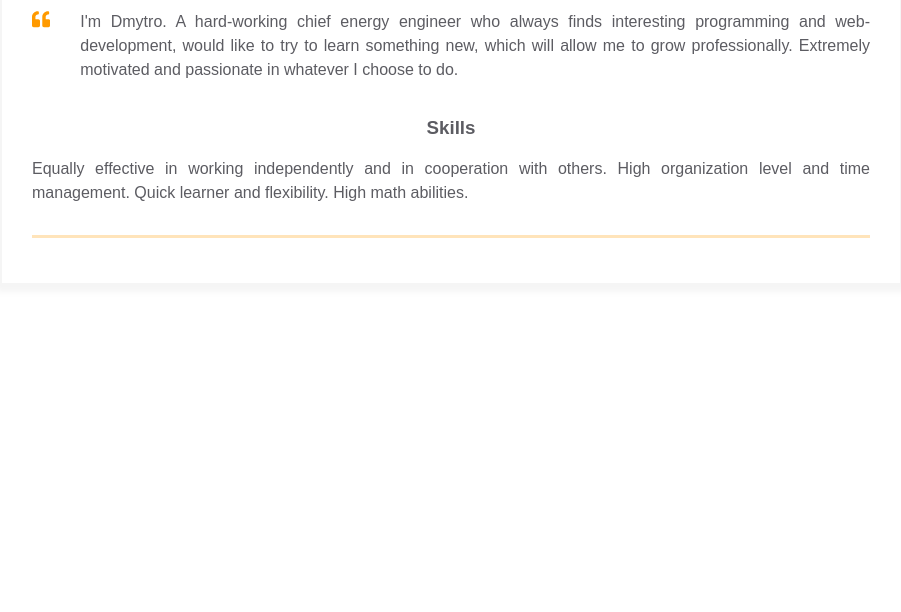
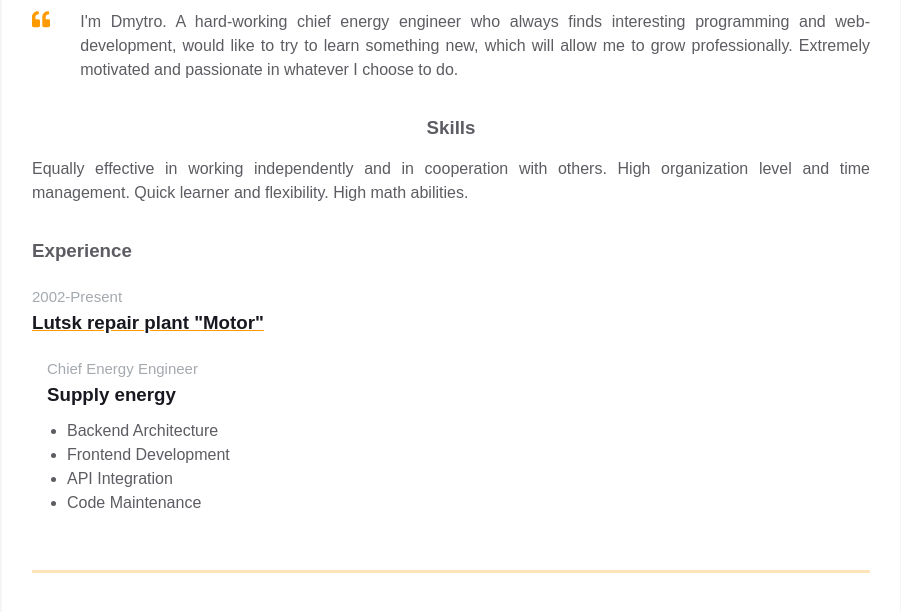
Before and after one commit to NDimich/homepage, a plain HTML site: page index.html in a window 1280 px wide. Shown: the part 324-936 px from the top of the page, without its empty margins (189-1090 px from the left). Before the commit the page ends 800 px from the top, so only its background shows below. Drawn offline with Linux system fonts and the light colour scheme.

Commit message:
add experience block. Fixed margin top

```diff
--- a/index.html
+++ b/index.html
@@ -85,6 +85,28 @@
                         </p>
 
                     </div>
+                    <div class="main-info fh">
+                        <div class="experiences">
+                            <h3 class="experiences__header">Experience</h3>
+                            <div class="experiences__company">
+                                <div class="experiences__company-header">
+                                    <span class="experiences__company-header-durability">2002-Present</span>
+                                    <h3 class="experiences__company-header-name">Lutsk repair plant "Motor"</h3>
+                                </div>
+
+                                <div class="experiences__company-project">
+                                    <span class="experiences__company-project-role">Chief Energy Engineer</span>
+                                    <h3 class="experiences__company-project-name">Supply energy</h3>
+                                    <ul class="experiences__company-project-responsibilities">
+                                        <li>Backend Architecture</li>
+                                        <li>Frontend Development</li>
+                                        <li>API Integration</li>
+                                        <li>Code Maintenance</li>
+                                    </ul>
+                                </div>
+                            </div>
+                        </div>
+                    </div>
                 </div>
 
             </div>
--- a/styles.css
+++ b/styles.css
@@ -183,6 +183,7 @@ body {
 .experiences__header {
     color: var(--secondary-text-color);
     text-align: left;
+    margin-top: 2rem;
     margin-bottom: 20px;
 }
 
```
